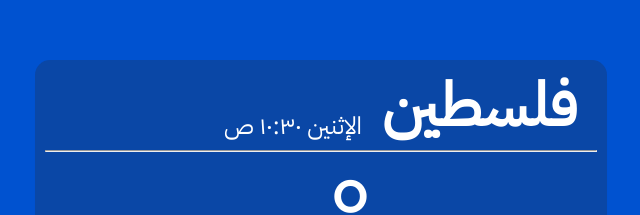
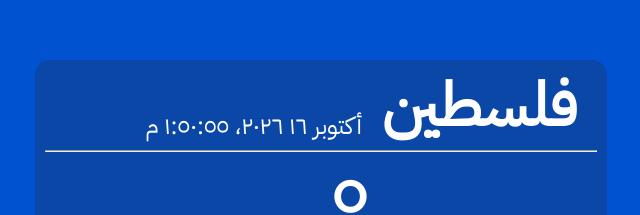
Before and after one commit to DaniaBarakat/weather-app, a React (Create React App) app: page / in a window 1280 px wide. Shown: the part 171-386 px from the top of the page, without its empty margins (319-959 px from the left). Built offline with nearby package versions, Linux system fonts and the light colour scheme; no server answers.

Commit message:
using moment library for data and time

```diff
--- a/package.json
+++ b/package.json
@@ -12,6 +12,7 @@
     "@testing-library/react": "^16.3.3",
     "@testing-library/user-event": "^13.5.0",
     "axios": "^1.20.0",
+    "moment": "^2.31.0",
     "react": "^19.3.0",
     "react-dom": "^19.3.0",
     "react-scripts": "5.0.1",
--- a/src/App.js
+++ b/src/App.js
@@ -7,7 +7,12 @@ import React, { useState, useEffect } from 'react';
 import Container from '@mui/material/Container';
 import Typography from '@mui/material/Typography';
 import Button from '@mui/material/Button';
+// EXTERNAL LIBRARIES
 import axios from 'axios';
+import moment from 'moment';
+import "moment/min/locales"; // Import moment locales
+moment.locale("ar");
+
 const theme = createTheme({
   typography: {
     fontFamily: 'IBM',
@@ -15,6 +20,9 @@ const theme = createTheme({
 });
 
 function App() {
+  const dateAndTime = moment().format('MMMM Do YYYY, h:mm:ss a'); // Get current date and time in the desired format
+
+  const [dataAndTime, setDataAndTime] = useState(dateAndTime);
   const [temp, setTemp] = useState({
     number: null,
     description: '',
@@ -24,7 +32,8 @@ function App() {
   });
 
   useEffect(() => {
-    const controller = new AbortController();
+    setDataAndTime(moment().format('MMMM Do YYYY, h:mm:ss a')); // Update the date and time format
+    const controller = new AbortController(); // Create an AbortController instance
 
     axios
       .get(
@@ -94,7 +103,7 @@ function App() {
                   </Typography>
 
                   <Typography variant="h5" style={{ marginRight: '20px' }}>
-                    الإثنين ١٠:٣٠ ص
+                    {dateAndTime}
                   </Typography>
                 </div>
                 {/* == CITY & TIME == */}
```
Also changed, not shown: 1 other file (tests, documents, lock files or other folders).
